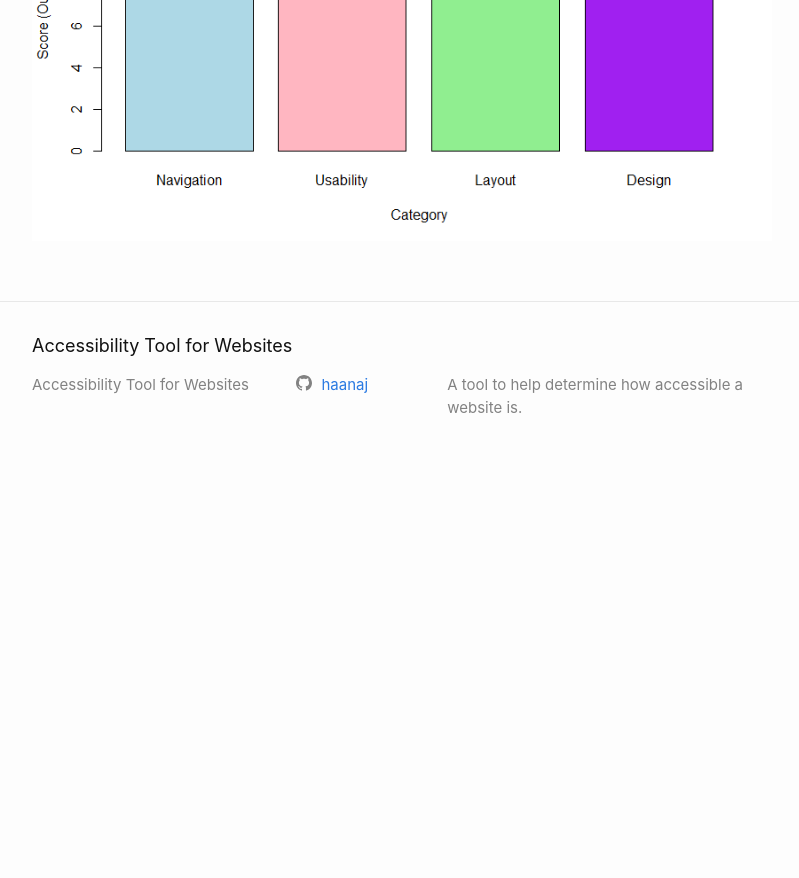
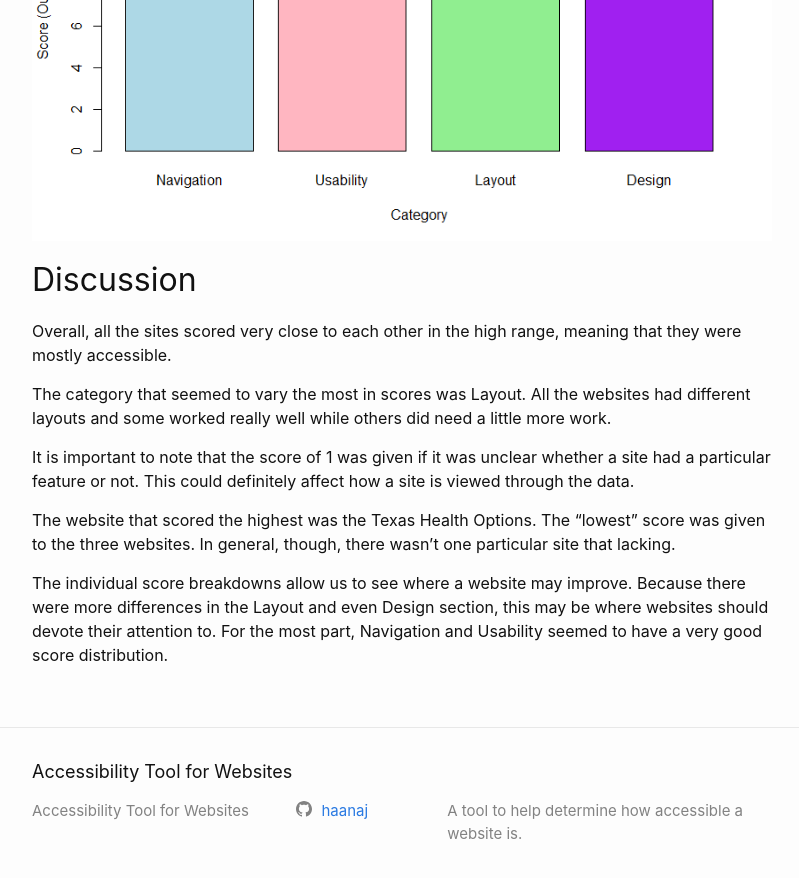
Before and after one commit to haanaj/accessibility-tool, a Jekyll site: the page built from extracredit.md, in a window 1280 px wide and 900 px high, scrolled down 5342 px. Shown: the top 878 px of the window, without its empty margins (238-1037 px from the left). Built offline with Jekyll 4.4.1, drawn with Linux system fonts in a browser that asks for light colours; before the commit the page ends 5821 px from its top, so only the background shows below that.

Commit message:
Adding discussion to extra credit page

```diff
--- a/extracredit.md
+++ b/extracredit.md
@@ -38,3 +38,15 @@ Here is the raw data:
 ![Austin Regional Clinic](/accessibility-tool/assets/graphs/ARC.png)
 ![Texas Health Options](/accessibility-tool/assets/graphs/THO.png)
 ![Healthcare.gov](/accessibility-tool/assets/graphs/HCG.png)
+
+## Discussion
+
+Overall, all the sites scored very close to each other in the high range, meaning that they were mostly accessible.
+
+The category that seemed to vary the most in scores was Layout. All the websites had different layouts and some worked really well while others did need a little more work.
+
+It is important to note that the score of 1 was given if it was unclear whether a site had a particular feature or not. This could definitely affect how a site is viewed through the data.
+
+The website that scored the highest was the Texas Health Options. The "lowest" score was given to the three websites. In general, though, there wasn't one particular site that lacking.
+
+The individual score breakdowns allow us to see where a website may improve. Because there were more differences in the Layout and even Design section, this may be where websites should devote their attention to. For the most part, Navigation and Usability seemed to have a very good score distribution.
```
